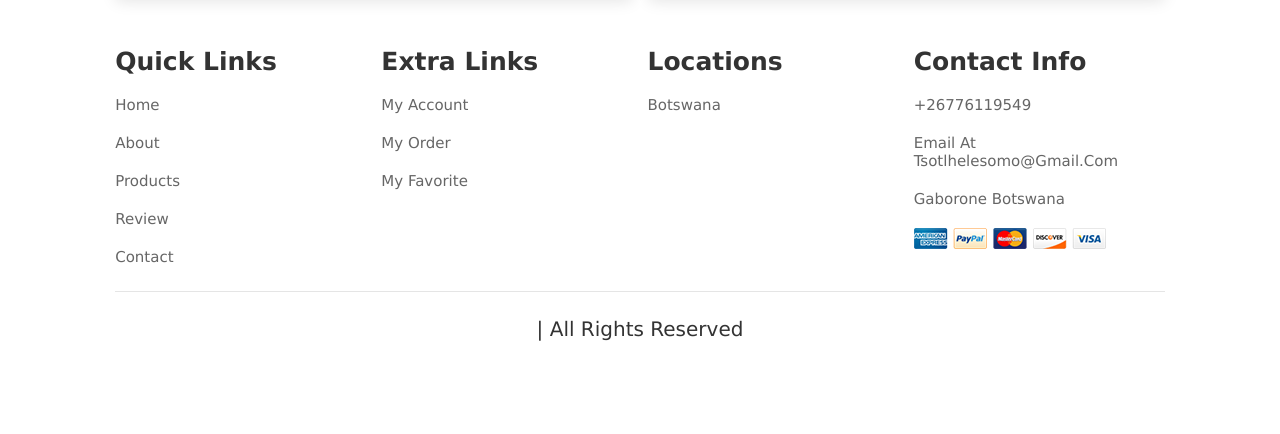
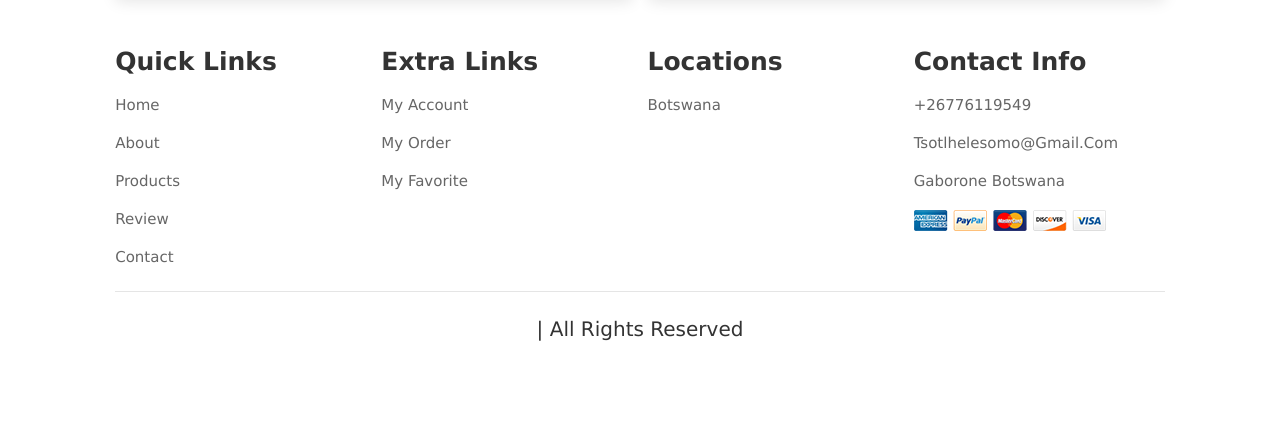
Before and after one commit to TsotlheLesomo/FlowersByTsotlhe, a plain HTML site: page index.html in a window 1280 px wide. Shown: the part 1649-2083 px from the top of the page. Drawn offline with Linux system fonts and the light colour scheme.

Commit message:
Update index.html

```diff
--- a/index.html
+++ b/index.html
@@ -169,7 +169,7 @@
         <div class="box">
             <h3>contact info</h3>
             <a href="#">+26776119549</a>
-            <a href="#">email at tsotlhelesomo@gmail.com</a>
+            <a href="#">tsotlhelesomo@gmail.com</a>
             <a href="#">Gaborone Botswana</a>
             <img src="payment.png" alt="">
         </div>
```
